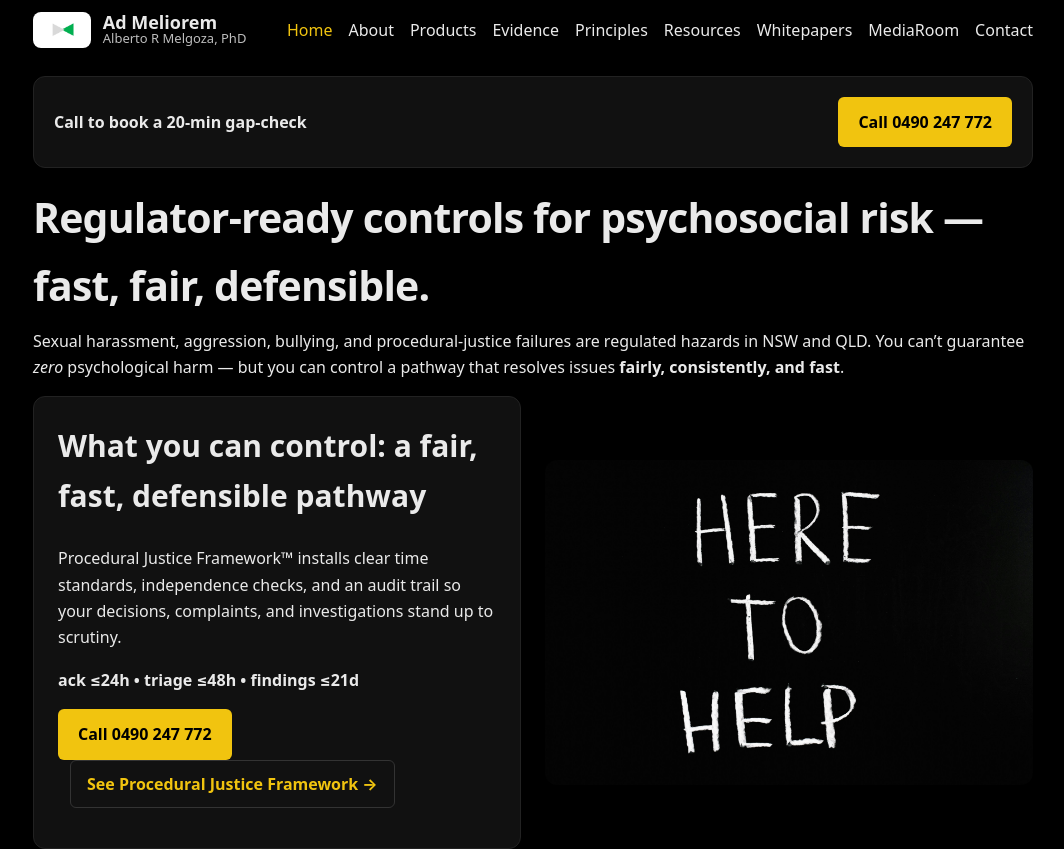
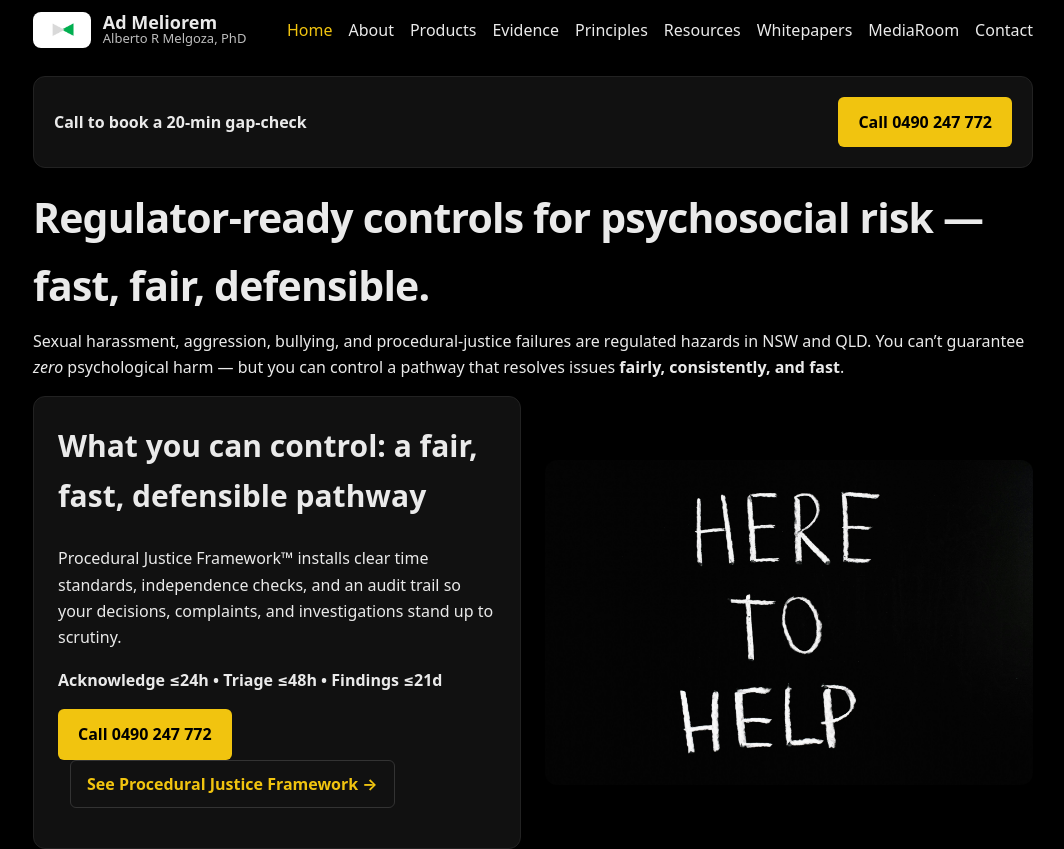
Before and after one commit to AlbertoRMelgoza/AdMeliorem, a Next.js app: page / in a window 1280 px wide. Shown: the top 849 px of the page, without its empty margins (107-1171 px from the left). Built offline with nearby package versions, Linux system fonts and the light colour scheme.

Commit message:
Update page.tsx

```diff
--- a/app/page.tsx
+++ b/app/page.tsx
@@ -108,7 +108,7 @@ export default function Page() {
             decisions, complaints, and investigations stand up to scrutiny.
           </p>
           <p style={{ marginTop: 8, fontWeight: 700 }}>
-            ack ≤24h • triage ≤48h • findings ≤21d
+            Acknowledge ≤24h • Triage ≤48h • Findings ≤21d
           </p>
           <p style={{ marginTop: 12 }}>
             <a href="tel:+61490247772" style={ctaButton} aria-label="Call now to book a gap-check">
```
